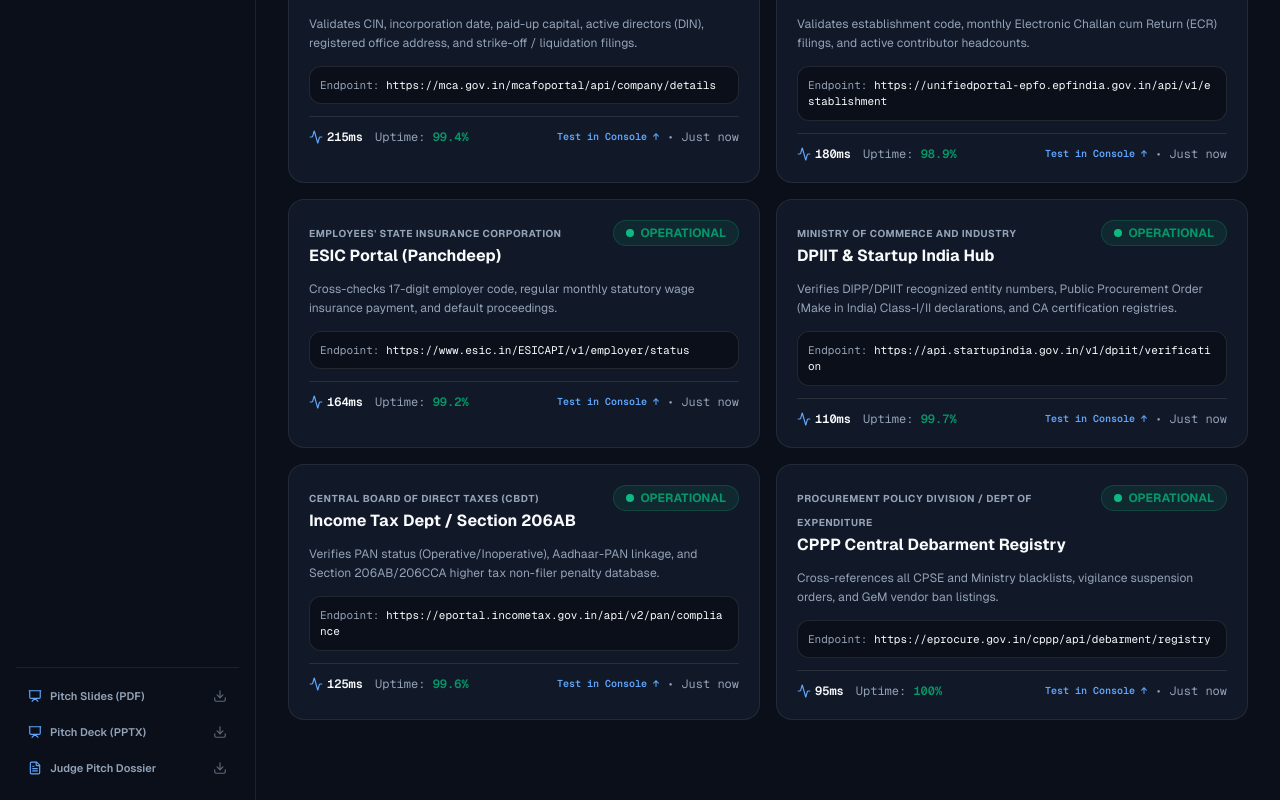
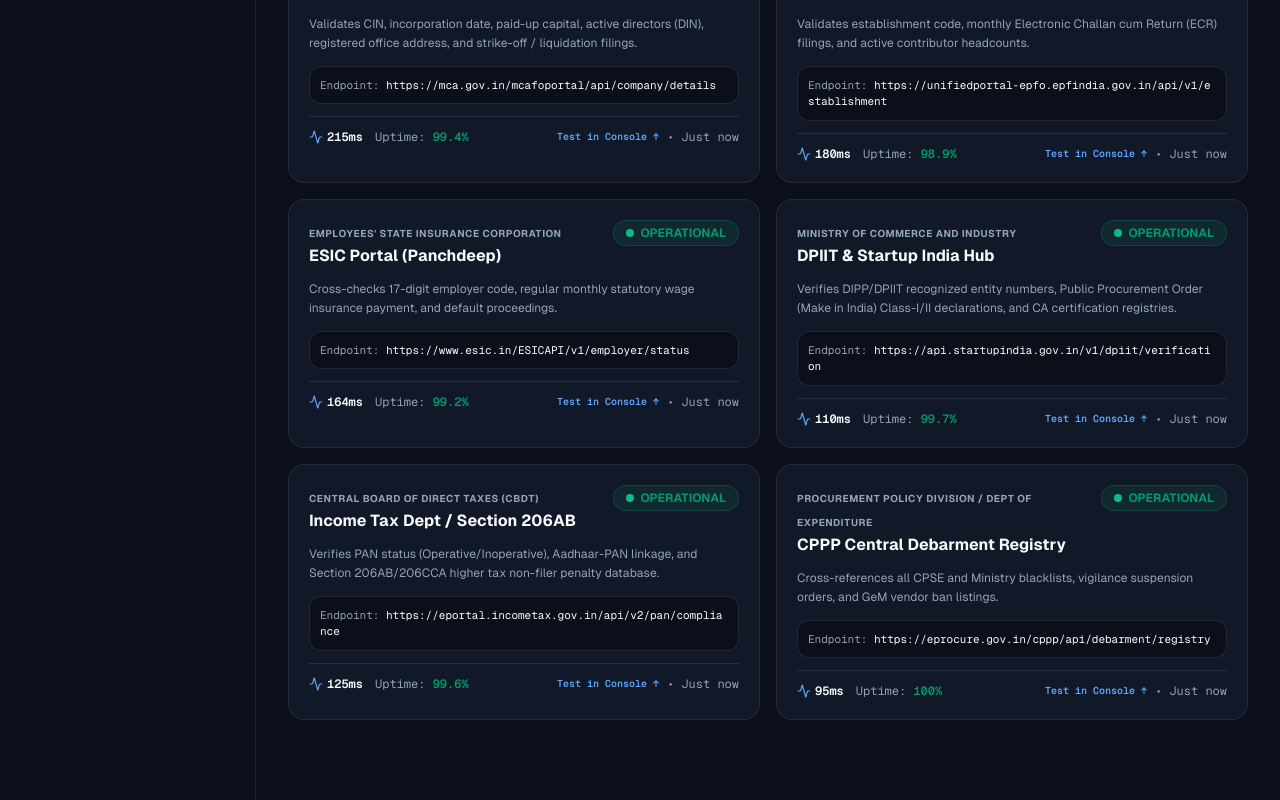
Before and after one commit to SiddhantGpt19/GeM-Rakshak, a Next.js app: page /gateways in a window 1280 px wide. Shown: the part 917-1717 px from the top of the page. Built offline with nearby package versions, Linux system fonts and the light colour scheme.

Commit message:
fix(sidebar): remove presentation and dossier download links from navigation sidebar

```diff
--- a/src/components/Sidebar.tsx
+++ b/src/components/Sidebar.tsx
@@ -12,9 +12,6 @@ import {
   Server,
   FileSpreadsheet,
   ArrowLeftRight,
-  FileText,
-  Download,
-  Presentation,
 } from "lucide-react";
 import { useTenderData } from "@/context/TenderDataContext";
 import { ProcuringEntityModal } from "./ProcuringEntityModal";
@@ -144,49 +141,6 @@ export function Sidebar() {
         })}
       </nav>
 
-      {/* Platform Documentation & SIH Dossier Footer */}
-      <div className="pt-3 border-t border-slate-200/80 dark:border-white/[0.08] space-y-1">
-        <a
-          href="/GeM_Rakshak_Presentation.pdf"
-          target="_blank"
-          rel="noopener noreferrer"
-          className="flex items-center justify-between px-3 py-2 rounded-lg text-xs font-medium text-slate-600 dark:text-slate-400 hover:text-blue-600 dark:hover:text-blue-400 hover:bg-blue-50/50 dark:hover:bg-white/[0.04] transition-all group"
-          title="Open / Download Official Pitch Deck Slides (PDF)"
-        >
-          <div className="flex items-center space-x-2">
-            <Presentation className="w-3.5 h-3.5 text-blue-600 dark:text-blue-400" />
-            <span className="font-semibold text-[11px]">{language === "hi" ? "पिच स्लाइड्स (PDF)" : "Pitch Slides (PDF)"}</span>
-          </div>
-          <Download className="w-3.5 h-3.5 opacity-60 group-hover:opacity-100 transition-opacity" />
-        </a>
-
-        <a
-          href="/GeM_Rakshak_Presentation.pptx"
-          download="GeM_Rakshak_Presentation.pptx"
-          className="flex items-center justify-between px-3 py-2 rounded-lg text-xs font-medium text-slate-600 dark:text-slate-400 hover:text-blue-600 dark:hover:text-blue-400 hover:bg-blue-50/50 dark:hover:bg-white/[0.04] transition-all group"
-          title="Download Official PowerPoint Presentation (.pptx)"
-        >
-          <div className="flex items-center space-x-2">
-            <Presentation className="w-3.5 h-3.5 text-blue-600 dark:text-blue-400" />
-            <span className="font-semibold text-[11px]">{language === "hi" ? "पिच डेक (PPTX)" : "Pitch Deck (PPTX)"}</span>
-          </div>
-          <Download className="w-3.5 h-3.5 opacity-60 group-hover:opacity-100 transition-opacity" />
-        </a>
-
-        <a
-          href="/GeM_Rakshak_Judge_Pitch_and_Architecture_Dossier.pdf"
-          target="_blank"
-          rel="noopener noreferrer"
-          className="flex items-center justify-between px-3 py-2 rounded-lg text-xs font-medium text-slate-600 dark:text-slate-400 hover:text-blue-600 dark:hover:text-blue-400 hover:bg-blue-50/50 dark:hover:bg-white/[0.04] transition-all group"
-          title="Download SIH Hackathon Judge Pitch & Architecture Dossier (PDF)"
-        >
-          <div className="flex items-center space-x-2">
-            <FileText className="w-3.5 h-3.5 text-blue-600 dark:text-blue-400" />
-            <span className="font-semibold text-[11px]">{language === "hi" ? "SIH जज पिच डोजियर" : "Judge Pitch Dossier"}</span>
-          </div>
-          <Download className="w-3.5 h-3.5 opacity-60 group-hover:opacity-100 transition-opacity" />
-        </a>
-      </div>
     </aside>
   );
 }
```
